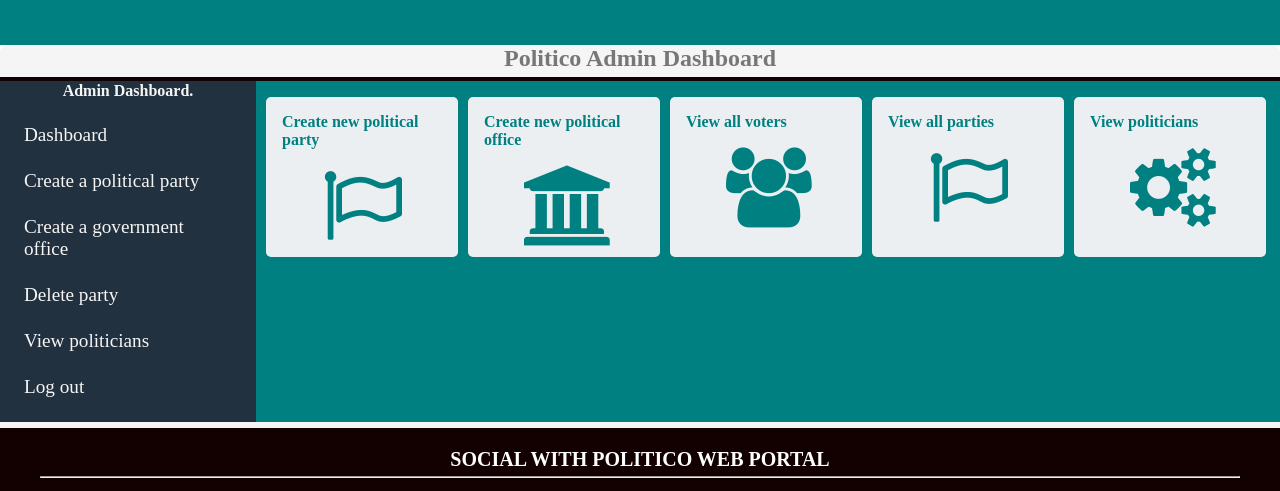
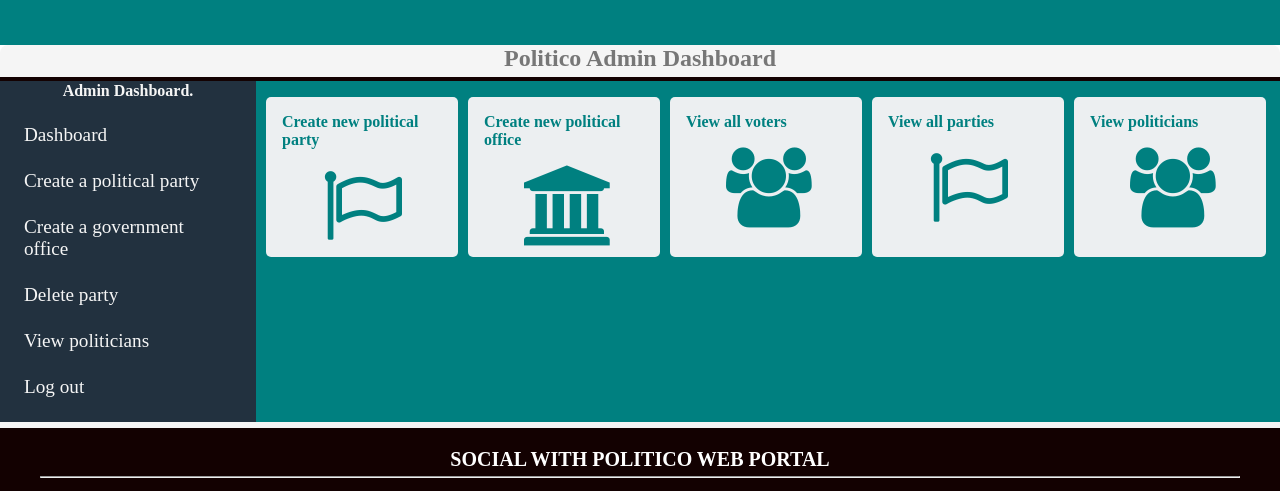
Before and after one commit to francis-mwas/politico-app, a plain HTML site: page UI/admin_dashboard.html in a window 1280 px wide. Shown: the part 35-526 px from the top of the page. Drawn offline with Linux system fonts and the light colour scheme.

Commit message:
[ft #163674545] fixed links

```diff
--- a/UI/admin_dashboard.html
+++ b/UI/admin_dashboard.html
@@ -86,7 +86,7 @@
                 <div class="profile-panel">
                         <div class="profile-panel__body">
                             <h4>View politicians</h4>
-                            <i class="fa fa-cogs"></i>
+                            <i class="fa fa-users"></i>
                      </div>
                 </div>
                 </a>
```
